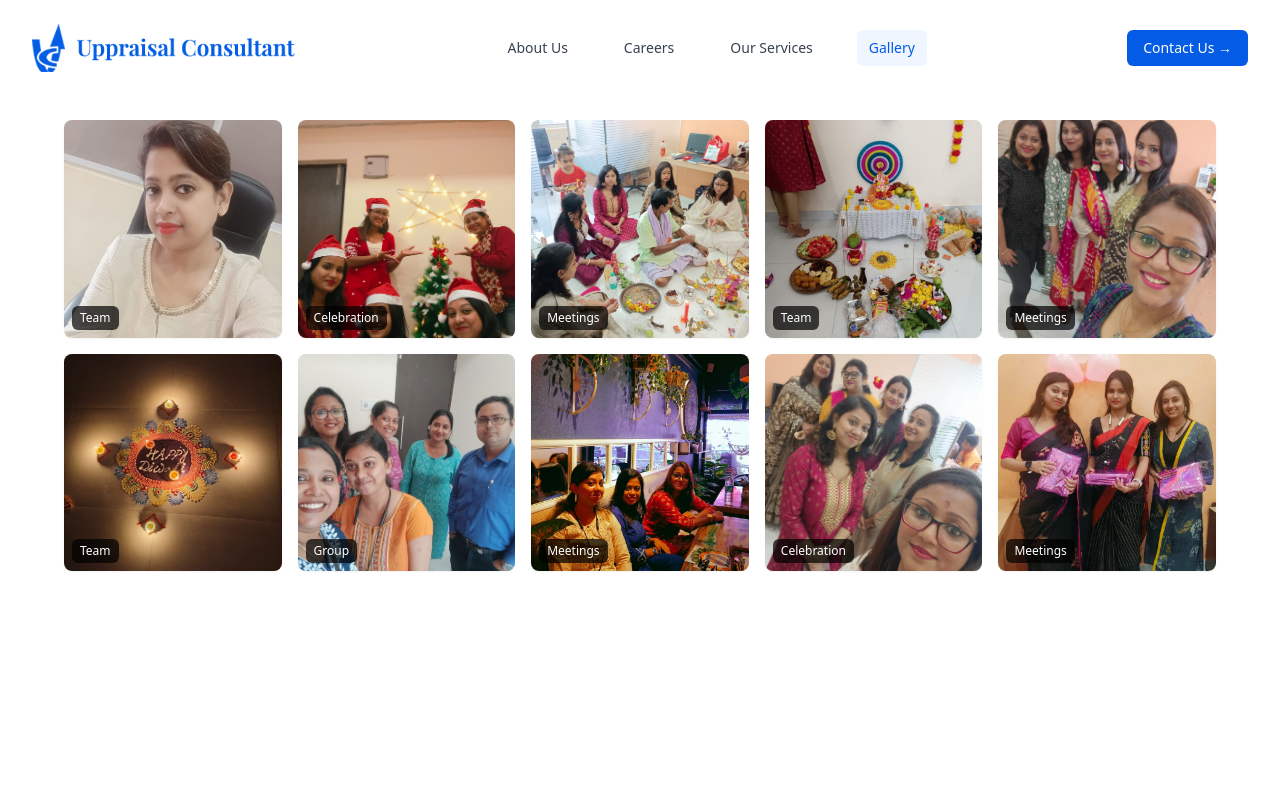
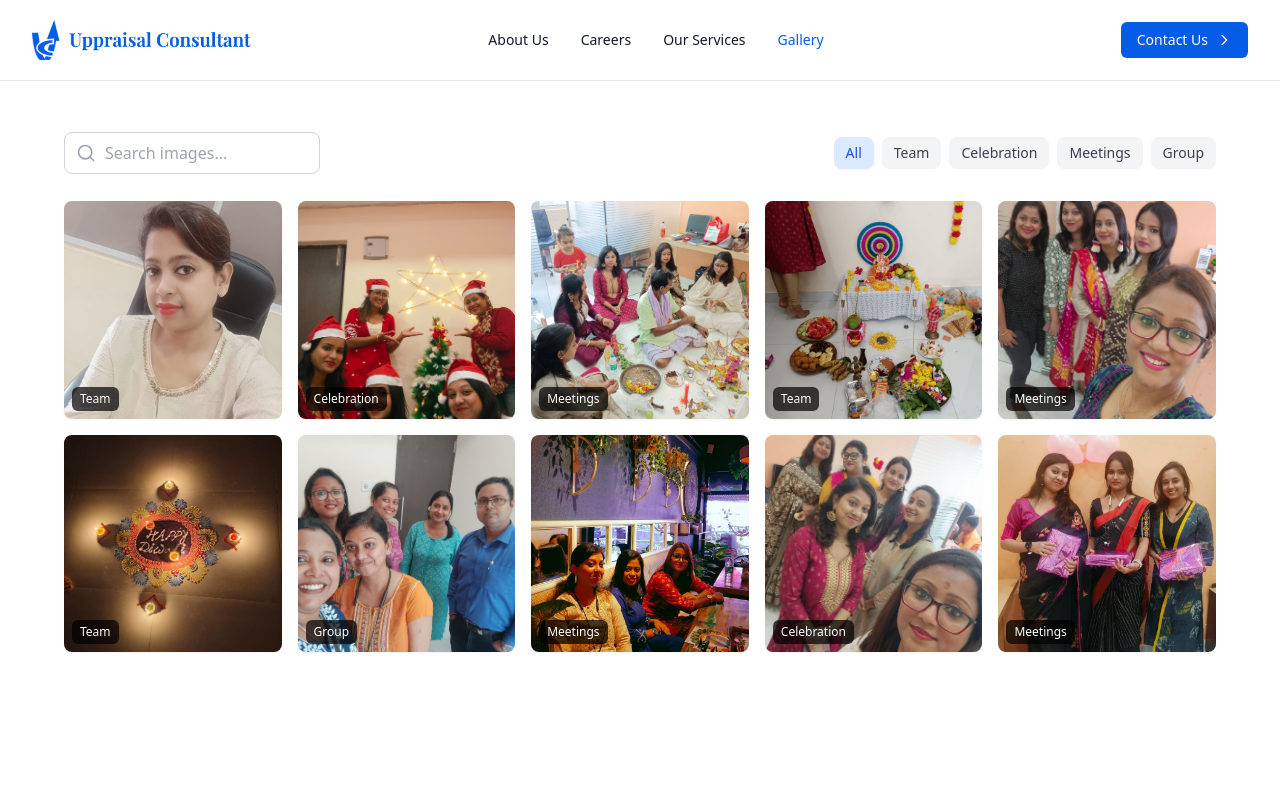
Before and after one commit to Fosserve/uppraisal, a Next.js app: page /Gallery in a window 1280 px wide. Shown: the top 800 px of the page. Built offline with nearby package versions, Linux system fonts and the light colour scheme.

Commit message:
added new ui

```diff
--- a/app/components/header.tsx
+++ b/app/components/header.tsx
@@ -3,9 +3,8 @@
 import React, { useState, useEffect } from 'react'
 import { usePathname } from 'next/navigation'
 import { Dialog, DialogPanel } from '@headlessui/react'
-import { Bars3Icon, XMarkIcon, ArrowUpIcon } from '@heroicons/react/24/outline'
+import { Bars3Icon, XMarkIcon } from '@heroicons/react/24/outline'
 import logo from "../../public/uppraisal-logo.png"
-import Link from 'next/link'
 
 const navigation = [
   { name: 'About Us', href: '/about-us' },
@@ -16,123 +15,115 @@
 
 const Header = () => {
   const [mobileMenuOpen, setMobileMenuOpen] = useState(false)
-  const [showFab, setShowFab] = useState(false)
+  const [isScrolled, setIsScrolled] = useState(false)
   const pathname = usePathname()
 
   useEffect(() => {
     const handleScroll = () => {
-      setShowFab(window.scrollY > 300)
+      setIsScrolled(window.scrollY > 50)
     }
-
     window.addEventListener('scroll', handleScroll)
     return () => window.removeEventListener('scroll', handleScroll)
   }, [])
 
-  const scrollToTop = () => {
-    window.scrollTo({ top: 0, behavior: 'smooth' })
-  }
-
   return (
-    <div className='bg-white'>
-      <header className="absolute bg-white inset-x-0 top-0 z-50">
-        <nav aria-label="Global" className="mx-auto flex max-w-7xl items-center p-6 lg:px-8">
-          <div className="flex">
-            <Link href="/" className="-m-1.5 p-1.5">
+    <div className={`bg-white sticky top-0 z-50 transition-shadow ${isScrolled ? 'shadow-lg' : 'shadow-none'}`}>
+      <header className="border-b border-gray-200">
+        <nav aria-label="Global" className="mx-auto max-w-7xl px-4 sm:px-6 lg:px-8">
+          <div className="flex h-20 items-center justify-between">
+            <div className="flex items-center flex-1">
+              <a href="/" className="-m-1.5 p-1.5">
                 <span className="sr-only">Uppraisal Consultant</span>
                 <img
                   alt="Uppraisal Consultant"
                   src={logo.src}
-                className="h-12 w-auto hover:opacity-80 transition-opacity"
-                loading="eager"
+                  className="h-10 w-auto"
                 />
-            </Link>
+              </a>
             </div>
-          <div className="flex ml-auto lg:hidden">
+
+            <div className="hidden lg:flex lg:items-center lg:space-x-8 ml-8">
+              {navigation.map((item) => (
+                <a
+                  key={item.name}
+                  href={item.href}
+                  className={`text-sm font-medium transition-colors ${
+                    pathname === item.href ? 'text-[#045be6]' : 'text-gray-900 hover:text-[#045be6]'
+                  }`}
+                >
+                  {item.name}
+                </a>
+              ))}
+            </div>
+
+            <div className="flex items-center justify-end flex-1">
+              <a
+                href='#footer'
+                className="hidden lg:inline-flex items-center justify-center rounded-md bg-[#045be6] px-4 py-2 text-sm font-medium text-white transition-colors hover:bg-[#0347b4]"
+              >
+                Contact Us
+                <svg className="ml-2 h-4 w-4" fill="none" stroke="currentColor" viewBox="0 0 24 24">
+                  <path strokeLinecap="round" strokeLinejoin="round" strokeWidth="2" d="M9 5l7 7-7 7" />
+                </svg>
+              </a>
+
               <button
                 type="button"
                 onClick={() => setMobileMenuOpen(true)}
-              className="-m-2.5 inline-flex items-center justify-center rounded-md p-2.5 text-gray-700 hover:bg-gray-50 transition-colors"
+                className="lg:hidden -m-2.5 inline-flex items-center justify-center rounded-md p-2.5 text-gray-700"
               >
                 <span className="sr-only">Open main menu</span>
-              <Bars3Icon className="h-6 w-6" />
+                <Bars3Icon className="h-6 w-6" aria-hidden="true" />
               </button>
             </div>
-          <div className="hidden lg:flex lg:gap-x-8 mx-auto">
-            {navigation.map((item) => (
-              <Link
-                key={item.name}
-                href={item.href}
-                className={`text-sm font-medium px-3 py-2 rounded-md transition-colors ${
-                  pathname === item.href
-                    ? 'text-[#045be6] bg-blue-50'
-                    : 'text-gray-700 hover:text-[#045be6] hover:bg-blue-50'
-                }`}
-              >
-                {item.name}
-              </Link>
-            ))}
           </div>
-          <Link
-            href='#footer'
-            className='hidden lg:flex text-sm font-medium text-white bg-[#045be6] px-4 py-2 rounded-md hover:bg-[#0348b8] transition-colors'
-          >
-            Contact Us &rarr;
-          </Link>
         </nav>
 
         <Dialog open={mobileMenuOpen} onClose={setMobileMenuOpen} className="lg:hidden">
           <div className="fixed inset-0 z-50 bg-black/50 backdrop-blur-sm" />
           <DialogPanel className="fixed inset-y-0 right-0 z-50 w-full max-w-xs overflow-y-auto bg-white px-6 py-6 sm:ring-1 sm:ring-gray-900/10">
             <div className="flex items-center justify-between">
-              <Link href="/" className="-m-1.5 p-1.5">
+              <a href="/" className="-m-1.5 p-1.5">
                 <span className="sr-only">Uppraisal Consultant</span>
                 <img alt="Uppraisal Consultant" src={logo.src} className="h-10 w-auto" />
-              </Link>
+              </a>
               <button
                 type="button"
                 onClick={() => setMobileMenuOpen(false)}
-                className="-m-2.5 rounded-md p-2.5 text-gray-700 hover:bg-gray-50 transition-colors"
+                className="-m-2.5 rounded-md p-2.5 text-gray-700"
               >
                 <span className="sr-only">Close menu</span>
-                <XMarkIcon className="h-6 w-6" />
+                <XMarkIcon className="h-6 w-6" aria-hidden="true" />
               </button>
             </div>
             <div className="mt-6 flow-root">
               <div className="-my-6 divide-y divide-gray-500/10">
                 <div className="space-y-2 py-6">
                   {navigation.map((item) => (
-                    <Link
+                    <a
                       key={item.name}
                       href={item.href}
                       className={`-mx-3 block rounded-lg px-3 py-2 text-base font-medium ${
-                        pathname === item.href
-                          ? 'text-[#045be6] bg-blue-50'
-                          : 'text-gray-700 hover:text-[#045be6] hover:bg-blue-50'
-                      } transition-colors`}
+                        pathname === item.href ? 'text-[#045be6] bg-gray-50' : 'text-gray-900 hover:bg-gray-50'
+                      }`}
                     >
                       {item.name}
-                    </Link>
+                    </a>
                   ))}
-                  <Link
+                  <a
                     href='#footer'
-                    className='-mx-3 block rounded-lg px-3 py-2 text-base font-medium text-gray-700 hover:text-[#045be6] hover:bg-blue-50 transition-colors'
+                    className="-mx-3 block rounded-lg px-3 py-2 text-base font-medium text-gray-900 hover:bg-gray-50"
                   >
-                    Contact us &rarr;
-                  </Link>
+                    Contact Us
+                    <svg className="ml-2 inline h-4 w-4" fill="none" stroke="currentColor" viewBox="0 0 24 24">
+                      <path strokeLinecap="round" strokeLinejoin="round" strokeWidth="2" d="M9 5l7 7-7 7" />
+                    </svg>
+                  </a>
                 </div>
               </div>
             </div>
           </DialogPanel>
         </Dialog>
-
-        {showFab && (
-          <button
-            onClick={scrollToTop}
-            className="fixed bottom-6 right-6 p-3 bg-[#045be6] text-white rounded-full shadow-lg hover:bg-[#0348b8] transition-colors"
-          >
-            <ArrowUpIcon className="h-5 w-5" />
-          </button>
-        )}
       </header>
     </div>
   )
--- a/app/components/hero_section.tsx
+++ b/app/components/hero_section.tsx
@@ -11,9 +11,10 @@
 export default function HeroSection() {
   return (
     <div className="bg-white">
-      <main>
-        <div className="mx-auto w-full max-w-7xl pt-16 pb-20 text-center lg:py-48 lg:text-left">
-          <div className="px-6 sm:px-8 lg:w-1/2 xl:pr-16">
+
+      <main className="mx-auto w-full max-w-7xl pt-16 pb-20 lg:py-10">
+        <div className="flex flex-col lg:flex-row items-center">
+          <div className="px-6 sm:px-8 lg:w-1/2 lg:pr-16 text-center lg:text-left">
             <h1 className="text-4xl font-bold tracking-tight text-gray-900 sm:text-5xl md:text-6xl lg:text-5xl xl:text-6xl">
               <span className="block xl:inline">Elevate Your Business with Expert</span>{' '}
               <span className="block text-[#055be9] xl:inline">Consulting Solutions</span>
@@ -32,13 +33,15 @@
               </div>
             </div>
           </div>
-        </div>
-        <div className="relative h-64 w-full sm:h-72 md:h-96 lg:absolute lg:inset-y-0 lg:right-0 lg:h-full lg:w-1/2">
-          <img
-            alt=""
-            src="https://images.unsplash.com/photo-1520333789090-1afc82db536a?ixlib=rb-1.2.1&ixid=eyJhcHBfaWQiOjEyMDd9&auto=format&fit=crop&w=2102&q=80"
-            className="absolute inset-0 size-full object-cover"
-          />
+          <div className="mt-10 lg:mt-0 lg:w-1/2 lg:pl-16">
+            <div className="h-64 w-64 sm:h-72 sm:w-72 md:h-96 md:w-96 lg:h-[500px] lg:w-[500px]">
+              <img
+                alt=""
+                src="https://images.unsplash.com/photo-1520333789090-1afc82db536a?ixlib=rb-1.2.1&ixid=eyJhcHBfaWQiOjEyMDd9&auto=format&fit=crop&w=2102&q=80"
+                className="size-full object-cover rounded-full"
+              />
+            </div>
+          </div>
         </div>
       </main>
     </div>
```
Lines whose indentation alone changed are shown as unchanged.
